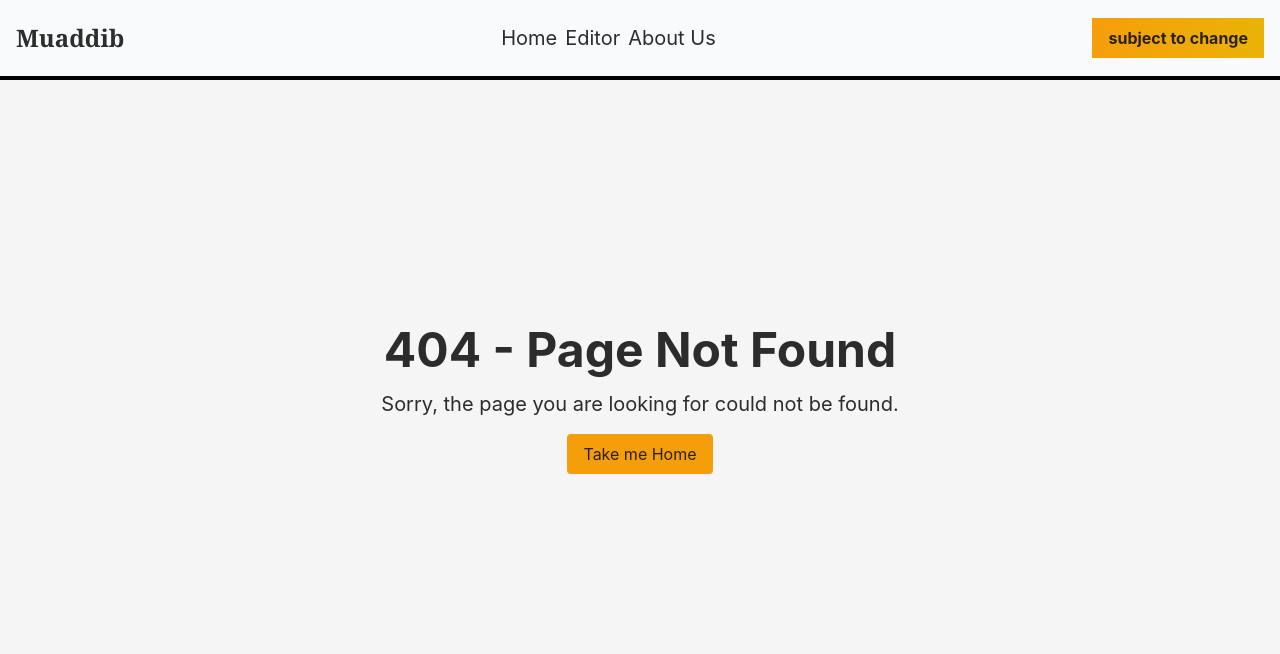
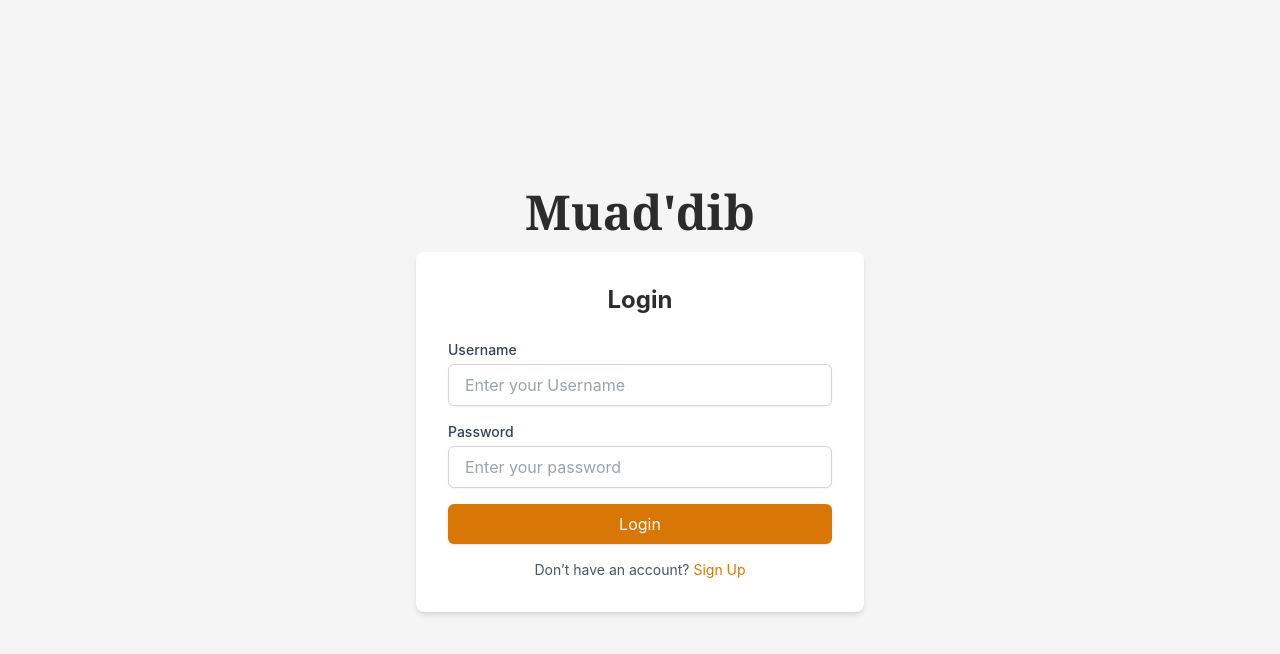
Before and after one commit to atakanzen/muaddib-fe, a React (Vite) app: page /auth in a window 1280 px wide. Before the commit this address had no page. Shown: the top 654 px of the page. Built offline with nearby package versions, Linux system fonts and the light colour scheme.

Commit message:
Add auth page that doesn't actually work

```diff
--- a/src/components/shared/navbar.tsx
+++ b/src/components/shared/navbar.tsx
@@ -1,5 +1,5 @@
 import classNames from "classnames";
-import { NavLink } from "react-router";
+import { Link, NavLink } from "react-router";
 
 const links = [
   {
@@ -19,8 +19,11 @@ const links = [
 const Navbar = () => {
   return (
     <div className="absolute z-50 top-0 left-0 w-full h-20 bg-slate-50 border-b-4 border-black flex items-center justify-between p-4">
-      <div>
-        <h1 className="font-serif font-extrabold text-2xl">Muaddib</h1>
+      <div className="flex items-center justify-center gap-2">
+        <h1 className="font-serif font-extrabold text-2xl leading-none">
+          Muad'dib
+        </h1>
+        <p className="text-gray-400">subject to change</p>
       </div>
       <div className="text-xl">
         <nav className="flex gap-2">
@@ -41,9 +44,12 @@ const Navbar = () => {
         </nav>
       </div>
       <div>
-        <p className="bg-gradient-to-r select-none from-amber-500 to-yellow-500 px-4 py-2  font-bold ">
-          subject to change
-        </p>
+        <Link
+          className="bg-amber-500 border border-black rounded cursor-pointer px-4 py-2"
+          to="/auth"
+        >
+          Sign Out
+        </Link>
       </div>
     </div>
   );
--- a/src/main.tsx
+++ b/src/main.tsx
@@ -6,8 +6,10 @@ import { Provider } from "react-redux";
 import { BrowserRouter, Route, Routes } from "react-router";
 import "./index.css";
 import About from "./pages/About.tsx";
+import Auth from "./pages/Auth.tsx";
 import Editor from "./pages/Editor.tsx";
 import Home from "./pages/Home.tsx";
+import Layout from "./pages/Layout.tsx";
 import NotFound from "./pages/NotFound.tsx";
 import { store } from "./state/store.ts";
 
@@ -17,10 +19,13 @@ ReactDOM.createRoot(document.getElementById("root")!).render(
       <Provider store={store}>
         <ReactFlowProvider>
           <Routes>
-            <Route path="/" Component={Home} />
-            <Route path="/editor" Component={Editor} />
-            <Route path="/about-us" Component={About} />
-            <Route path="*" Component={NotFound} />
+            <Route path="/auth" Component={Auth} />
+            <Route element={<Layout />}>
+              <Route path="/" Component={Home} />
+              <Route path="/editor" Component={Editor} />
+              <Route path="/about-us" Component={About} />
+              <Route path="*" Component={NotFound} />
+            </Route>
           </Routes>
         </ReactFlowProvider>
       </Provider>
--- a/src/pages/About.tsx
+++ b/src/pages/About.tsx
@@ -1,12 +1,7 @@
-import Navbar from "../components/shared/navbar";
-
 const About = () => {
   return (
-    <div className="w-screen h-screen">
-      <Navbar />
-      <div className="h-full flex items-center justify-center">
-        <h1 className="text-6xl">About Us</h1>
-      </div>
+    <div className="h-full flex flex-col items-center justify-center">
+      <h1 className="text-5xl font-bold">About Us</h1>
     </div>
   );
 };
--- /dev/null
+++ b/src/pages/Auth.tsx
@@ -0,0 +1,89 @@
+import { useState } from "react";
+import { useNavigate } from "react-router";
+
+const Auth = () => {
+  const [isLogin, setIsLogin] = useState(true);
+  let navigate = useNavigate();
+
+  return (
+    <div className="min-h-screen flex flex-col items-center justify-center">
+      <h1 className="font-serif font-bold text-5xl mb-4">Muad'dib</h1>
+      <div className="bg-white shadow-md rounded-lg p-8 max-w-md w-full">
+        <h2 className="text-2xl font-bold text-center mb-6">
+          {isLogin ? "Login" : "Sign Up"}
+        </h2>
+        <form className="space-y-4">
+          <div>
+            <label className="block text-sm font-medium text-gray-700">
+              Username
+            </label>
+            <input
+              type="text"
+              className="bg-white mt-1 block w-full px-4 py-2 border border-gray-300 rounded-md shadow-sm focus:ring-amber-500 focus:border-amber-500"
+              placeholder="Enter your Username"
+              required
+            />
+          </div>
+          <div>
+            <label className="block text-sm font-medium text-gray-700">
+              Password
+            </label>
+            <input
+              type="password"
+              className="bg-white mt-1 block w-full px-4 py-2 border border-gray-300 rounded-md shadow-sm focus:ring-amber-500 focus:border-amber-500"
+              placeholder="Enter your password"
+              required
+            />
+          </div>
+          {!isLogin && (
+            <div>
+              <label className="block text-sm font-medium text-gray-700">
+                Confirm Password
+              </label>
+              <input
+                type="password"
+                className="bg-white mt-1 block w-full px-4 py-2 border border-gray-300 rounded-md shadow-sm focus:ring-amber-500 focus:border-amber-500"
+                placeholder="Confirm your password"
+                required
+              />
+            </div>
+          )}
+          <button
+            type="submit"
+            className="w-full bg-amber-600 text-white py-2 rounded-md shadow hover:bg-amber-700 transition"
+            onClick={() => navigate("/")}
+          >
+            {isLogin ? "Login" : "Sign Up"}
+          </button>
+        </form>
+        <p className="text-center text-sm text-gray-600 mt-4">
+          {isLogin ? (
+            <>
+              Don’t have an account?{" "}
+              <button
+                type="button"
+                className="text-amber-600 hover:underline"
+                onClick={() => setIsLogin(false)}
+              >
+                Sign Up
+              </button>
+            </>
+          ) : (
+            <>
+              Already have an account?{" "}
+              <button
+                type="button"
+                className="text-amber-600 hover:underline"
+                onClick={() => setIsLogin(true)}
+              >
+                Login
+              </button>
+            </>
+          )}
+        </p>
+      </div>
+    </div>
+  );
+};
+
+export default Auth;
--- a/src/pages/Editor.tsx
+++ b/src/pages/Editor.tsx
@@ -8,7 +8,6 @@ import {
 import { MouseEvent, useCallback, useMemo, useRef } from "react";
 
 import ContextMenu from "../components/shared/contextMenu";
-import Navbar from "../components/shared/navbar";
 import { customEdgeTypes } from "../constants/customEdgeTypes";
 import { customNodeTypes } from "../constants/customNodeTypes";
 import {
@@ -56,8 +55,6 @@ function Editor() {
   );
 
   return (
-    <div className="w-screen h-screen">
-      <Navbar />
     <ReactFlow
       ref={rfRef}
       nodeTypes={nodeTypes}
@@ -83,7 +80,6 @@ function Editor() {
       <MiniMap />
       <Controls />
     </ReactFlow>
-    </div>
   );
 }
 
--- a/src/pages/Home.tsx
+++ b/src/pages/Home.tsx
@@ -1,12 +1,8 @@
-import Navbar from "../components/shared/navbar";
-
 const Home = () => {
   return (
-    <div className="w-screen h-screen">
-      <Navbar />
-      <div className="h-full flex items-center justify-center">
-        <h1 className="text-6xl">Home</h1>
-      </div>
+    <div className="h-full flex flex-col items-center justify-center">
+      <h1 className="text-6xl font-serif font-bold">Muad'dib</h1>
+      <p className="text-xl">Made with ❤️ in Poznan.</p>
     </div>
   );
 };
--- /dev/null
+++ b/src/pages/Layout.tsx
@@ -0,0 +1,13 @@
+import { Outlet } from "react-router";
+import Navbar from "../components/shared/navbar";
+
+const Layout = () => {
+  return (
+    <div className="w-screen h-screen">
+      <Navbar />
+      <Outlet />
+    </div>
+  );
+};
+
+export default Layout;
--- a/src/pages/NotFound.tsx
+++ b/src/pages/NotFound.tsx
@@ -1,10 +1,7 @@
 import { Link } from "react-router";
-import Navbar from "../components/shared/navbar";
 
 const NotFound = () => {
   return (
-    <div className="w-screen h-screen">
-      <Navbar />
     <div className="h-full flex flex-col items-center justify-center gap-4">
       <h1 className="text-5xl font-bold">404 - Page Not Found</h1>
       <p className="text-xl">
@@ -14,7 +11,6 @@ const NotFound = () => {
         Take me Home
       </Link>
     </div>
-    </div>
   );
 };
 
```
Lines whose indentation alone changed are shown as unchanged.
